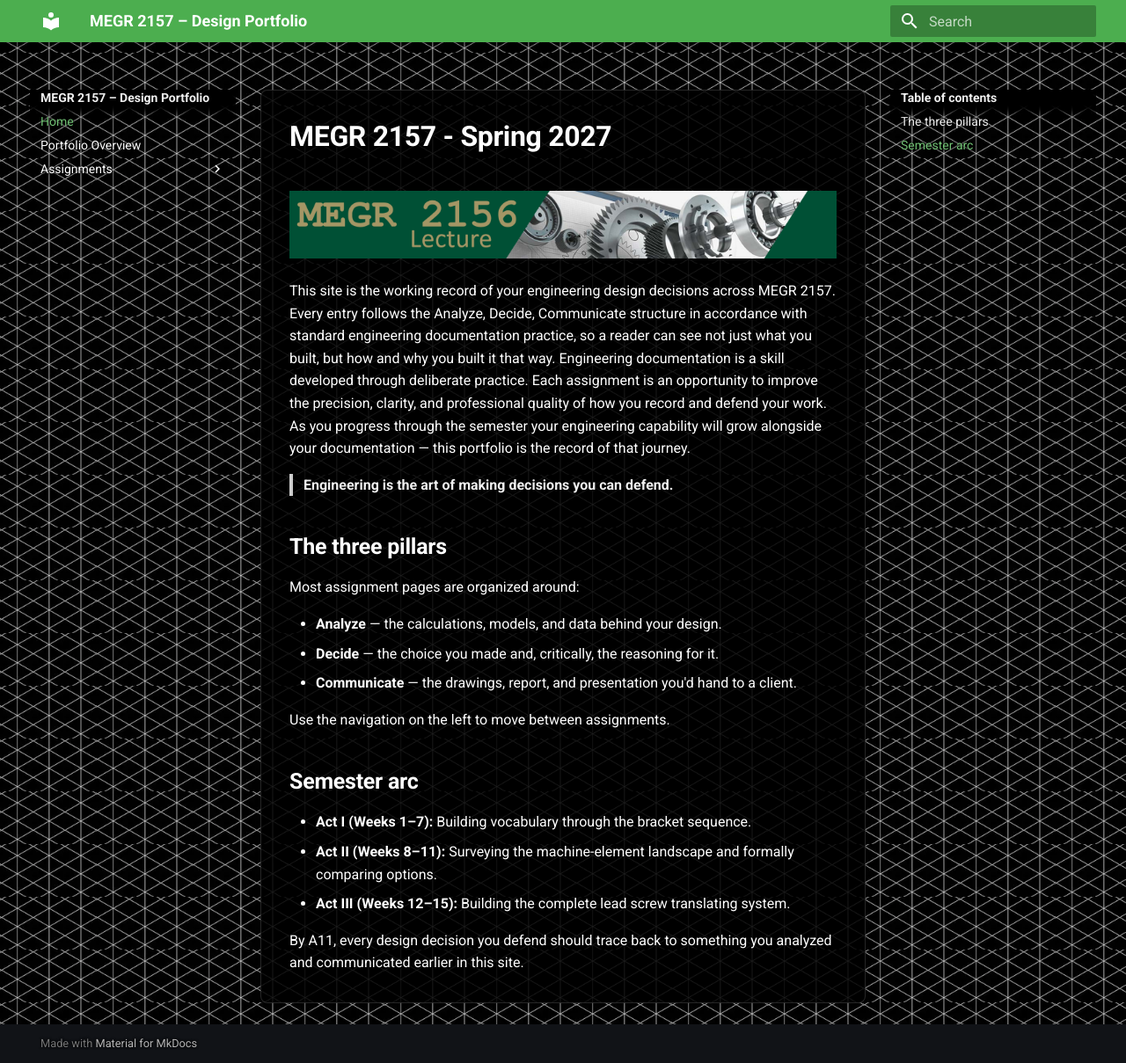
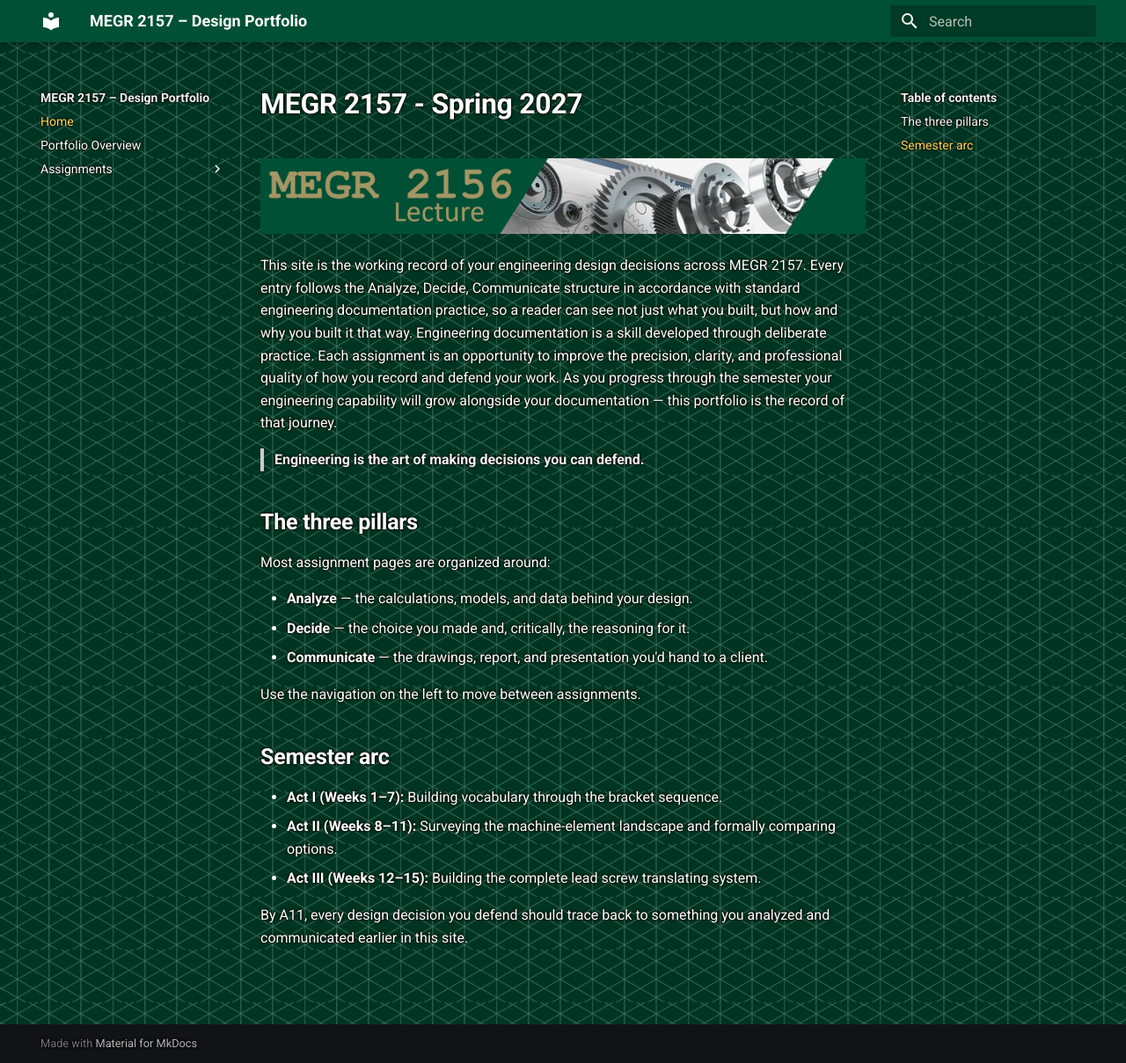
Before and after one commit to dtjfagan/2027Sp-MEGR2157, an MkDocs documentation site: the page built from docs/index.md, in a window 1280 px wide and 1209 px high. Shown: the whole window at 88% size. Built offline with MkDocs 1.6.1 and Material for MkDocs 9.7.7, drawn with Linux system fonts in a browser that asks for light colours.

Commit message:
change bg

```diff
--- a/docs/stylesheets/extra.css
+++ b/docs/stylesheets/extra.css
@@ -5,17 +5,24 @@
   --md-default-fg-color--light: #f0f0f0;
   --md-default-fg-color--lighter: #cccccc;
   --md-typeset-color: #ffffff;
-  --md-typeset-a-color: #69f0ae;   /* bright green links */
-  --md-accent-fg-color: #b9f6ca;   /* link hover */
+  --md-typeset-a-color: #ffd54f;   /* gold links (contrast on green) */
+  --md-accent-fg-color: #fff59d;   /* link hover */
+  --md-primary-fg-color: #005035;          /* header bar */
+  --md-primary-fg-color--light: #1a6b4f;
+  --md-primary-fg-color--dark: #003b27;
 }
 
 body {
   background: #000000 url("../assets/images/grid-bg.png") repeat;
 }
 
-.md-main,
+/* 65% green (#005035) layer over the grid across the whole page */
 .md-container {
   background: transparent;
+}
+
+.md-main {
+  background: rgba(0, 80, 53, 0.65);   /* #005035 at 65% */
 }
 
 /* Dark halo keeps text legible where it crosses grid lines */
@@ -31,15 +38,14 @@ body {
   font-weight: 700;
 }
 
-/* Semi-transparent panel behind the main content column */
-.md-content__inner {
-  background: rgba(0, 0, 0, 0.85);
-  border: 1px solid rgba(255, 255, 255, 0.15);
-  border-radius: 8px;
-  padding: 1.2rem 1.6rem 1.6rem;
-  margin-top: 1.2rem;
+/* Remove black boxes behind sidebar titles */
+.md-nav__title {
+  background: transparent !important;
+  box-shadow: none !important;
 }
 
-.md-content__inner > :first-child {
-  margin-top: 0;
+/* Current page in the menus: gold so it stands out on green */
+.md-nav__link--active,
+.md-nav__item .md-nav__link--active {
+  color: #ffd54f;
 }
```
